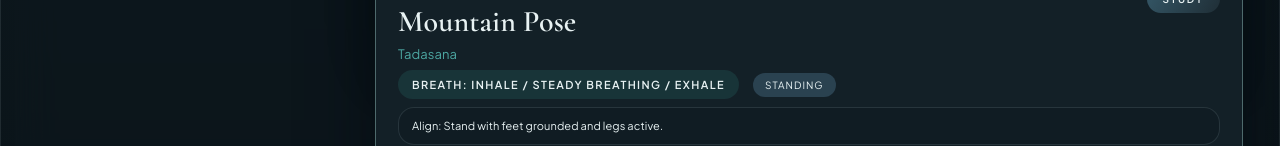
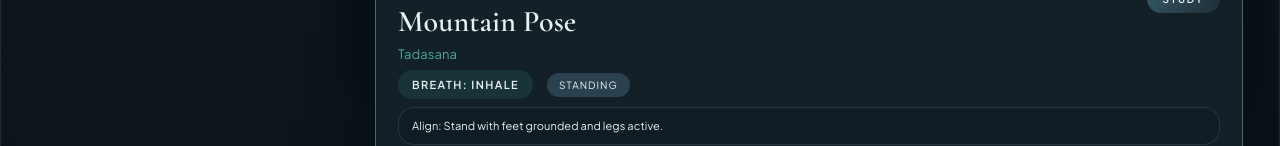
Before and after one commit to kaleamarieana/ytt-app, a Next.js app: page / in a window 1280 px wide. Shown: the part 654-800 px from the top of the page. Built offline with nearby package versions, Linux system fonts and the light colour scheme.

Commit message:
Simplify breath cues to inhale/exhale only

```diff
--- a/src/App.jsx
+++ b/src/App.jsx
@@ -52,7 +52,7 @@ const getTimeBasedTheme = () => {
   return currentHour >= 6 && currentHour < 18 ? "day" : "night";
 };
 
-const inferEnterBreath = (pose) => {
+const inferBreathCue = (pose) => {
   const name = `${pose.englishName} ${pose.sanskritName}`.toLowerCase();
   if (EXHALE_KEYWORDS.some((keyword) => name.includes(keyword))) return "Exhale";
   if (EXHALE_CATEGORIES.has(pose.category)) return "Exhale";
@@ -133,17 +133,7 @@ export default function App() {
     () =>
       flashcardData.poses.map((pose) => ({
         ...pose,
-        ...(() => {
-          const enter = inferEnterBreath(pose);
-          const exit = enter === "Inhale" ? "Exhale" : "Inhale";
-          return {
-            breath: {
-              enter,
-              hold: pose.breath?.hold || "Steady breathing",
-              exit,
-            },
-          };
-        })(),
+        breath: inferBreathCue(pose),
         english: pose.englishName,
         sanskrit: pose.sanskritName,
         image: pose.image.url || `/images/poses/${pose.image.filename}`,
@@ -402,9 +392,7 @@ export default function App() {
   const quizAnswer = useMemo(() => {
     if (!current) return null;
     if (quizType === "sanskrit") return current.sanskrit;
-    if (quizType === "breath") {
-      return `Enter: ${current.breath.enter} • Hold: ${current.breath.hold} • Exit: ${current.breath.exit}`;
-    }
+    if (quizType === "breath") return current.breath;
     return current.teachingCues.general.join(" ");
   }, [current, quizType]);
 
@@ -610,9 +598,7 @@ export default function App() {
 
                       <div className="meta-row">
                         {mode === "study" ? (
-                          <div className="meta-pill">
-                            Breath: {current.breath.enter} / {current.breath.hold} / {current.breath.exit}
-                          </div>
+                          <div className="meta-pill">Breath: {current.breath}</div>
                         ) : (
                           <div className="meta-pill">Difficulty: {current.difficulty}</div>
                         )}
@@ -646,7 +632,7 @@ export default function App() {
                         <div className="quiz-panel">
                           <p className="quiz-question">
                             {quizType === "sanskrit" && "What is the Sanskrit name for this pose?"}
-                            {quizType === "breath" && "What is the breath timing for this pose?"}
+                            {quizType === "breath" && "Is this pose inhale or exhale focused?"}
                             {quizType === "cues" && "What is one teaching cue for this pose?"}
                           </p>
                           {quizRevealed ? (
```
